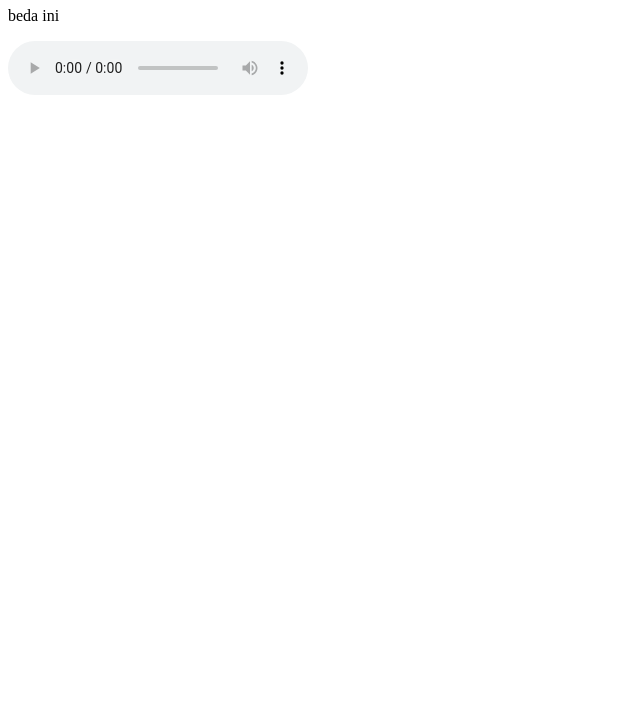
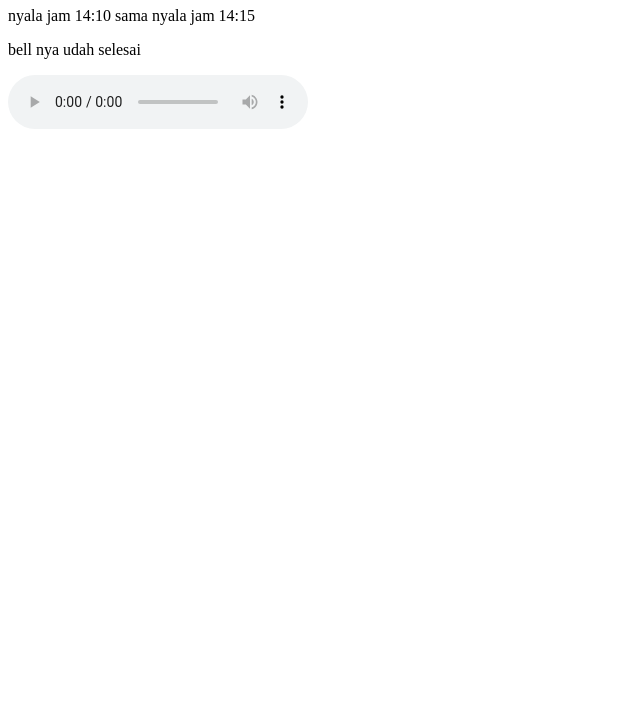
Before and after one commit to rundweb/bellsekolah, a plain HTML site: page index.html in a window 1280 px wide. Shown: the part 73-800 px from the top of the page, without its empty margins (0-640 px from the left). Drawn offline with Linux system fonts and the light colour scheme.

Commit message:
first check v2

```diff
--- a/index.html
+++ b/index.html
@@ -5,38 +5,51 @@
     <meta name="viewport" content="width=device-width, initial-scale=1.0" />
     <title>Bell sekolah</title>
   </head>
+  <style>
+    /* #mp3 {
+      display: none;
+    } */
+  </style>
   <body>
     <h1>Demo bell sekolah</h1>
+    <p>nyala jam 14:10 sama nyala jam 14:15</p>
     <p id="p1"></p>
-    <audio controls autoplay id="myAudio">
-      <!-- <source src="horse.ogg" type="audio/ogg"> -->
+    <p id="p3"></p>
+    <p id="p2"></p>
+    <p id="demo"></p>
+    <audio controls>
       <source src="8F94WQ4-school-bell.mp3" type="audio/mpeg" />
-      Your browser does not support the audio element.
     </audio>
   </body>
   <script>
     setTimeout(function () {
-      var audio = document.getElementById("myAudio");
-      audio.play();
-    }, 100);
-    // Refresh the page after a delay of 3 seconds
-    setTimeout(function () {
       location.reload();
-    }, 10000); // 3000 milliseconds = 3 seconds
+    }, 30000);
 
     var date = new Date();
     var current_time = date.getHours() + "" + date.getMinutes();
 
-    var bell_masuk = 1249;
+    var bellMasuk = 1410;
 
-    var letsgow = "";
+    var bellpulang = 1415;
 
-    if (bell_masuk == current_time) {
-      letsgow = "ya betul sama ini";
-    } else {
-      letsgow = "beda ini";
+    var text = ""
+
+    if (bellMasuk == current_time) {
+      const audio = document.querySelector("audio");
+      audio.play();
+
+      text = "ini bell masuk"
+    }if(bellpulang == current_time){
+        const audio = document.querySelector("audio");
+      audio.play();
+
+      text = "ini bell pulang"
+    }
+    else {
+        text = "bell nya udah selesai"
     }
 
-    document.getElementById("p1").innerHTML = letsgow;
+    document.getElementById("p1").innerHTML = text;
   </script>
 </html>
```
